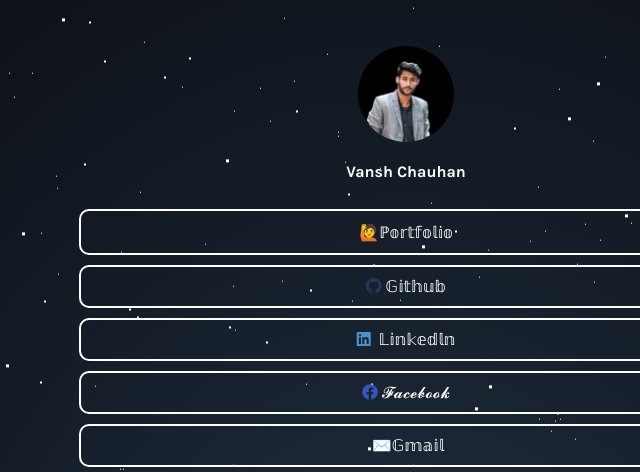
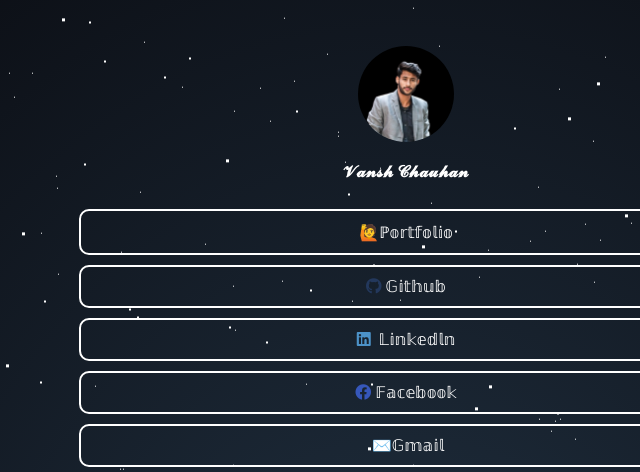
Before and after one commit to vanshchauhan21/linktree, a plain HTML site: page index.html in a window 1280 px wide. Shown: the top 472 px of the page, 234-874 px from the left. Drawn offline with Linux system fonts and the light colour scheme; some icons are missing.

Commit message:
Update index.html

```diff
--- a/index.html
+++ b/index.html
@@ -40,7 +40,7 @@
     </div>
 
     <div id="userName">
-     Vansh Chauhan
+     𝓥𝓪𝓷𝓼𝓱 𝓒𝓱𝓪𝓾𝓱𝓪𝓷
     </div>
 
     <div id="links">
@@ -56,7 +56,7 @@
 
       </a>
       <a class="link" href="https://www.facebook.com/" target="_blank">
-        <i class="fab fa-facebook" style="color: #3657ba;">&nbsp;</i>𝓕𝓪𝓬𝓮𝓫𝓸𝓸𝓴
+        <i class="fab fa-facebook" style="color: #3657ba;">&nbsp;</i>𝔽𝕒𝕔𝕖𝕓𝕠𝕠𝕜
       </a>
       <a class="link" href="mailto:chauhanvansh313@gmail.com" target="_blank">
         <i class="fab fa-email" style="color: #3657ba;">&nbsp;</i>✉️𝔾𝕞𝕒𝕚𝕝
```
